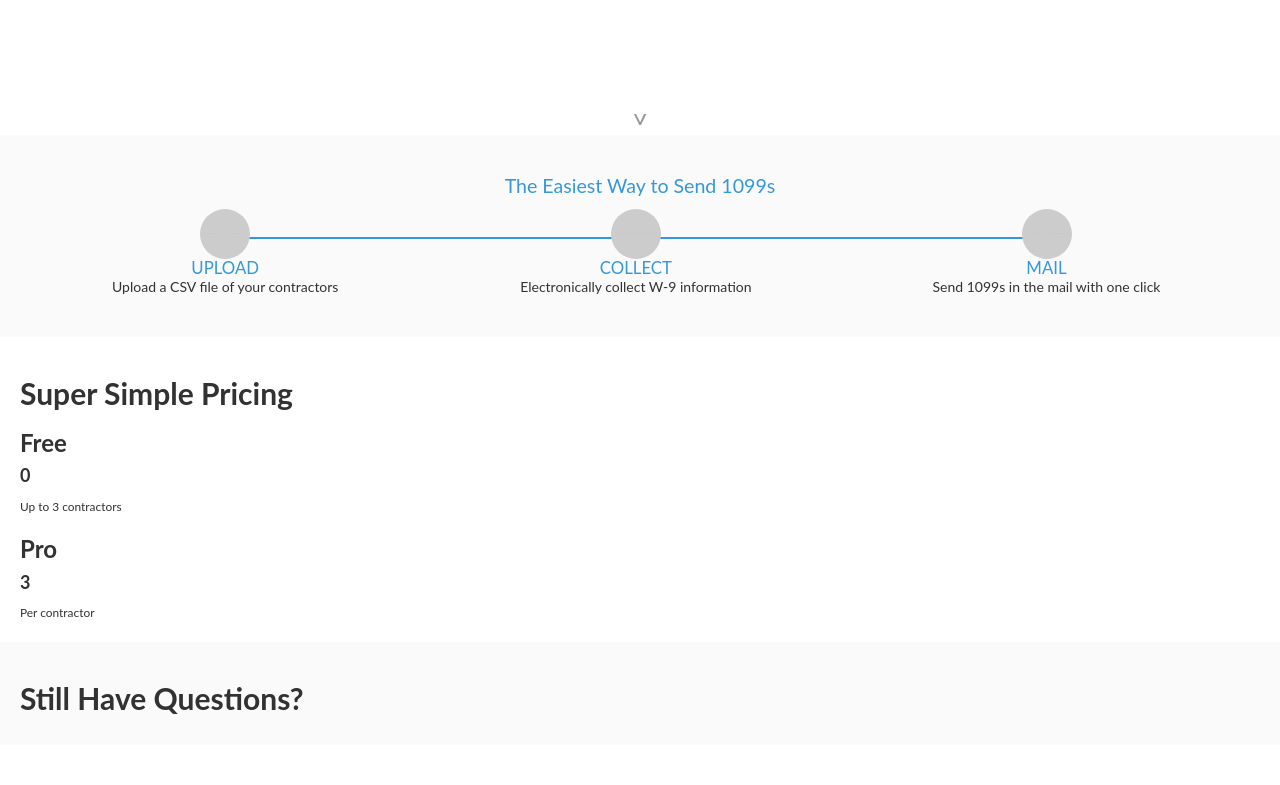
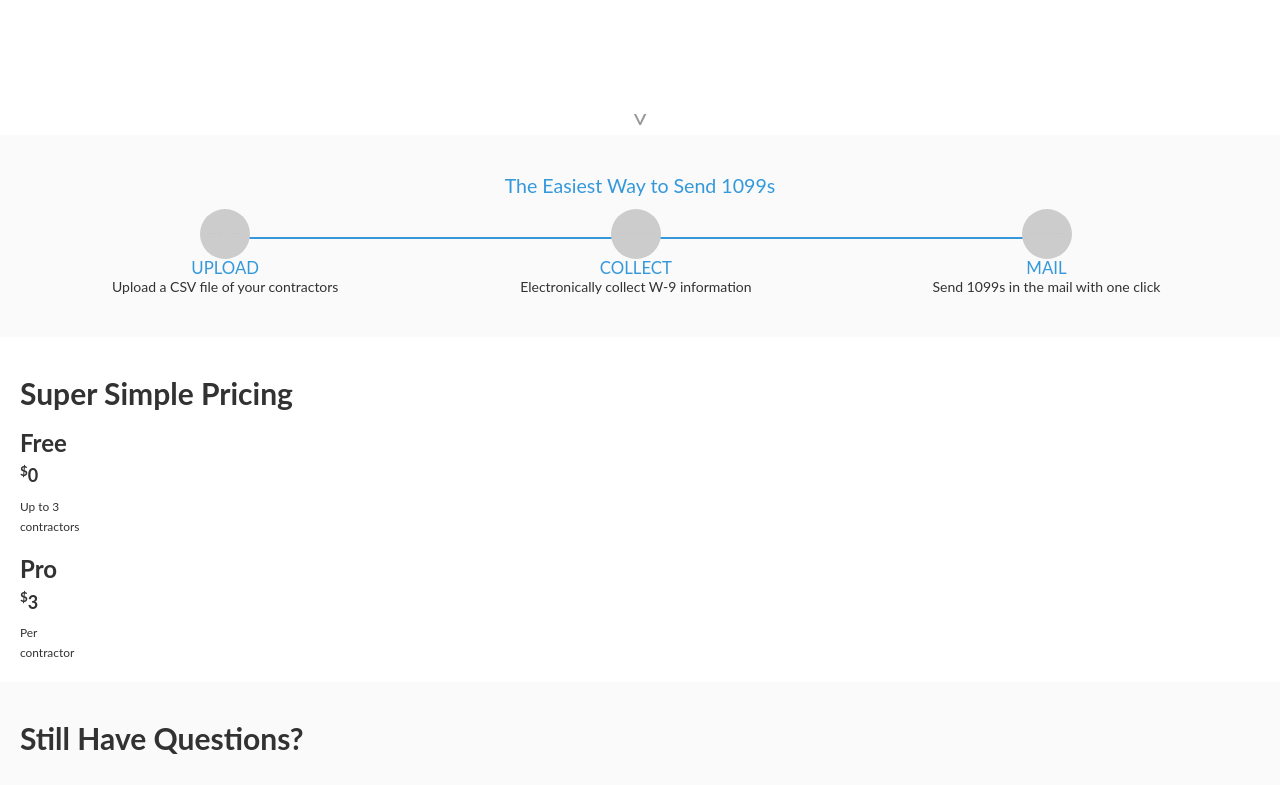
Before and after one commit to asm-products/zenforms-pages, a plain HTML site: page pages/landing-page.html in a window 1280 px wide. Shown: the part 365-1150 px from the top of the page. Before the commit the page ends 1110 px from the top, so only its background shows below. Drawn offline with nearby package versions, Linux system fonts and the light colour scheme; files that its build step writes are made by us from their sources; placeholder pictures from the web are drawn by us.

Commit message:
add sup for currency and force line break in description

```diff
--- a/pages/landing-page.html
+++ b/pages/landing-page.html
@@ -100,14 +100,14 @@
 
       <div class="pricing-level">
         <h3 class="pricing-subheader">Free</h3>
-        <h4 class="pricing-price">0</h4>
-        <small class="pricing-description">Up to 3 contractors</small>
+        <h4 class="pricing-price"><sup class="pricing-currency">$</sup>0</h4>
+        <small class="pricing-description">Up to 3<br />contractors</small>
       </div>
 
       <div class="pricing-level">
         <h3 class="pricing-subheader">Pro</h3>
-        <h4 class="pricing-price">3</h4>
-        <small class="pricing-description">Per contractor</small>
+        <h4 class="pricing-price"><sup class="pricing-currency">$</sup>3</h4>
+        <small class="pricing-description">Per<br />contractor</small>
       </div>
 
     </div>
```
